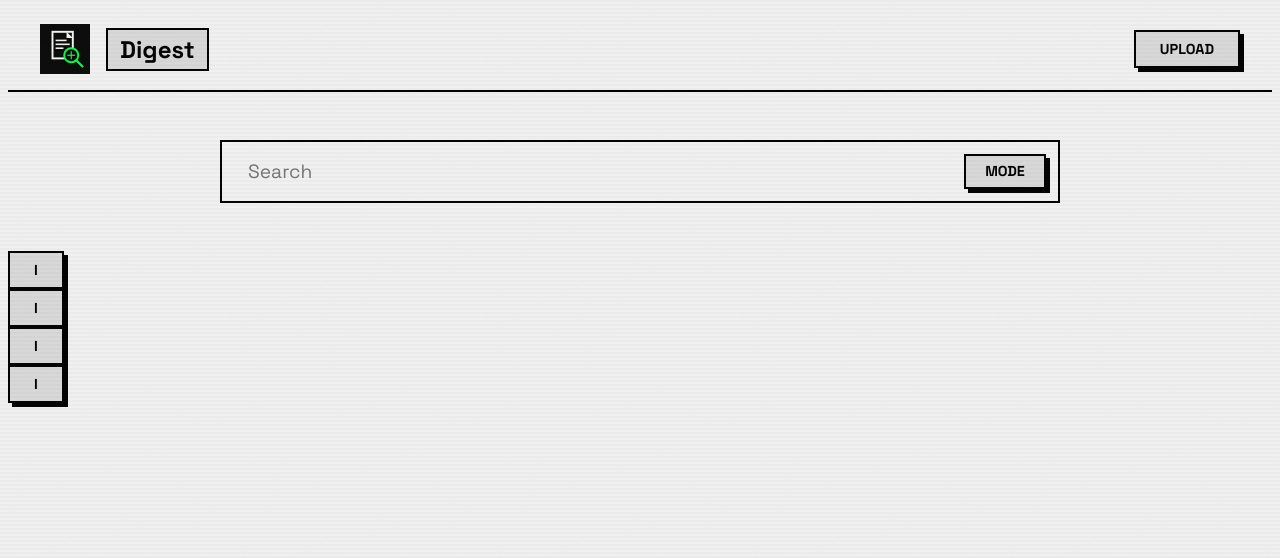
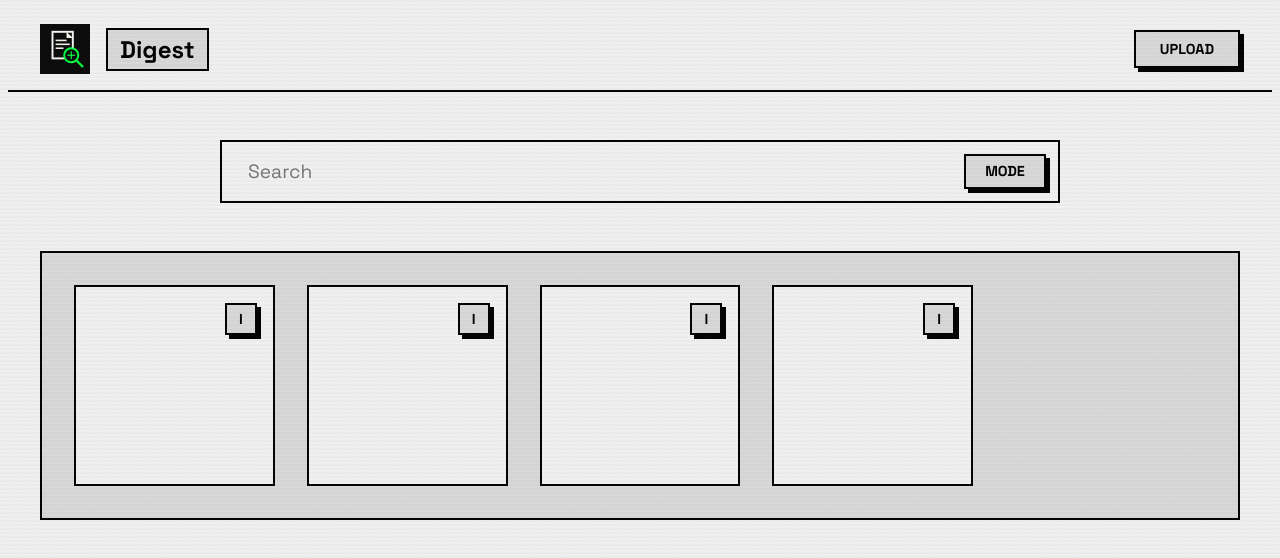
Before and after one commit to SaliqBashir/Digest, a React (Vite) app in the folder frontend/: page / in a window 1280 px wide. Shown: the top 558 px of the page. Built offline with nearby package versions, Linux system fonts and the light colour scheme.

Commit message:
finished homepage

```diff
--- a/frontend/src/App.css
+++ b/frontend/src/App.css
@@ -114,3 +114,89 @@ body {
   background-repeat: repeat;
   background-size: 256px;
 }
+
+/* --- File Grid System --- */
+.file-grid-container {
+  border: var(--border-thick);
+  background-color: var(--bg-secondary);
+  padding: 2rem;
+  margin: 2rem;
+}
+
+.file-grid {
+  display: grid;
+  grid-template-columns: repeat(5, 1fr);
+  gap: 2rem;
+}
+
+.file-card {
+  background-color: var(--bg-primary);
+  border: var(--border-thick);
+  aspect-ratio: 1;
+  position: relative;
+  display: flex;
+  justify-content: center;
+  align-items: center;
+  transition: var(--transition-fast);
+  overflow: hidden;
+}
+
+.file-card:hover {
+  box-shadow: var(--shadow-void);
+  transform: translate(-4px, -4px);
+}
+
+.file-thumbnail {
+  width: 100%;
+  height: 100%;
+  object-fit: cover;
+}
+
+/* --- Modal Popup Component --- */
+.modal-overlay {
+  position: fixed;
+  top: 0;
+  left: 0;
+  width: 100vw;
+  height: 100vh;
+  background: rgba(0, 0, 0, 0.4);
+  display: flex;
+  justify-content: center;
+  align-items: center;
+  z-index: 10000;
+}
+
+.popup-box {
+  background: var(--bg-primary);
+  border: var(--border-thick);
+  box-shadow: 8px 8px 0px 0px #000000;
+  width: 250px;
+  display: flex;
+  flex-direction: column;
+}
+
+.popup-header {
+  display: flex;
+  justify-content: flex-end;
+  padding: 0.5rem;
+  border-bottom: var(--border-thick);
+}
+
+.popup-row {
+  padding: 0.5rem 1rem;
+  border-bottom: var(--border-thick);
+  font-family: var(--font-sans);
+  font-weight: 700;
+  display: flex;
+  justify-content: flex-start;
+  align-items: center;
+  min-height: 2rem;
+}
+
+.popup-row:last-child {
+  border-bottom: none;
+}
+
+.popup-row-right {
+  justify-content: flex-end;
+}
--- a/frontend/src/components/FileCard.tsx
+++ b/frontend/src/components/FileCard.tsx
@@ -13,7 +13,23 @@ function FileCard({ file, onInfoClick }: Props) {
                     alt="thumbnail" className="file-thumbnail" />
 
             }
-            <Button onClick={onInfoClick}>I</Button>
+            <Button
+                onClick={onInfoClick}
+                style={{
+                    position: "absolute",
+                    top: "1rem",
+                    right: "1rem",
+                    width: "2rem",
+                    height: "2rem",
+                    padding: 0,
+                    display: "flex",
+                    justifyContent: "center",
+                    alignItems: "center",
+                    zIndex: 2
+                }}
+            >
+                I
+            </Button>
         </div>
     )
 }
--- a/frontend/src/components/InfoPopup.tsx
+++ b/frontend/src/components/InfoPopup.tsx
@@ -1,3 +1,5 @@
+import Button from "./Button";
+
 interface FileModalProps {
   file: any;
   onClose: () => void;
@@ -11,7 +13,20 @@ function FileModal({ file, onClose }: FileModalProps) {
         onClick={(e) => e.stopPropagation()}
       >
         <div className="popup-header">
-          <button className="btn-close" onClick={onClose}>X</button>
+          <Button
+            onClick={onClose}
+            style={{
+              width: "1.5rem",
+              height: "1.5rem",
+              padding: 0,
+              display: "flex",
+              justifyContent: "center",
+              alignItems: "center",
+              boxShadow: "2px 2px 0px 0px #000000"
+            }}
+          >
+            X
+          </Button>
         </div>
 
         <div className="popup-row">
@@ -19,15 +34,29 @@ function FileModal({ file, onClose }: FileModalProps) {
         </div>
 
         <div className="popup-row popup-row-right">
-          <button className="btn-mini" onClick={() => alert("Link Copied!")}>
+          <Button
+            onClick={() => alert("Link Copied!")}
+            style={{
+              padding: "0.25rem 0.5rem",
+              textTransform: "uppercase",
+              boxShadow: "2px 2px 0px 0px #000000"
+            }}
+          >
             Copy Link
-          </button>
+          </Button>
         </div>
 
         <div className="popup-row">
-          <button className="btn-mini" onClick={() => alert("File Deleted!")}>
+          <Button
+            onClick={() => alert("File Deleted!")}
+            style={{
+              padding: "0.25rem 0.5rem",
+              textTransform: "uppercase",
+              boxShadow: "2px 2px 0px 0px #000000"
+            }}
+          >
             Delete
-          </button>
+          </Button>
         </div>
       </div>
     </div>
```
